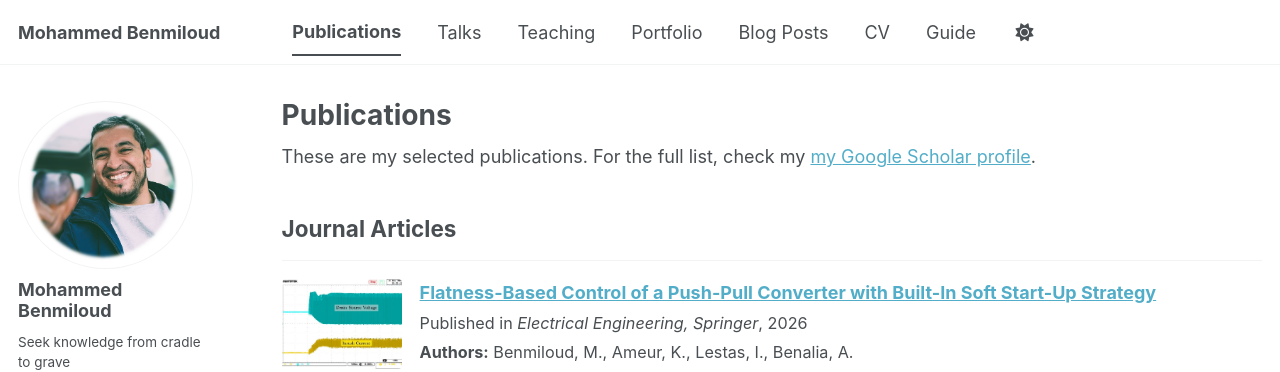
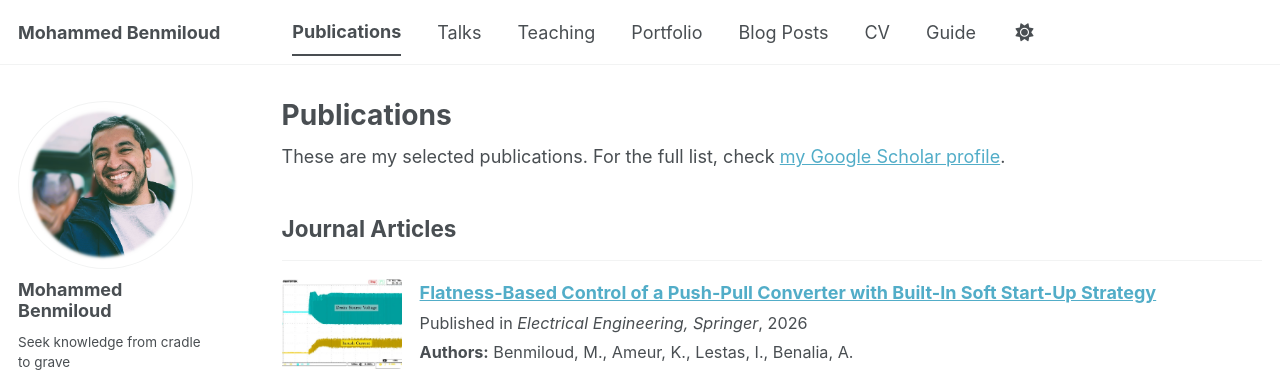
Before and after one commit to medbenmiloud/medbenmiloud.github.io, a Jekyll site: the page built from _pages/publications.html, in a window 1280 px wide and 900 px high. Shown: the top 372 px of the window. Built offline with Jekyll 4.4.1, drawn with Linux system fonts in a browser that asks for light colours; some web fonts are replaced; a script bundle is joined from its source files by our own code; library files that are not in the unit come from our copies.

Commit message:
Update publications.html

```diff
--- a/_pages/publications.html
+++ b/_pages/publications.html
@@ -33,7 +33,7 @@ author_profile: true
 </style>
 
 {% if site.author.googlescholar %}
-  <div class="wordwrap" style="margin-bottom: 1.5em;">These are my selected publications. For the full list, check my <a href="{{site.author.googlescholar}}" target="_blank">my Google Scholar profile</a>.</div>
+  <div class="wordwrap" style="margin-bottom: 1.5em;">These are my selected publications. For the full list, check <a href="{{site.author.googlescholar}}" target="_blank">my Google Scholar profile</a>.</div>
 {% endif %}
 
 {% include base_path %}
```
